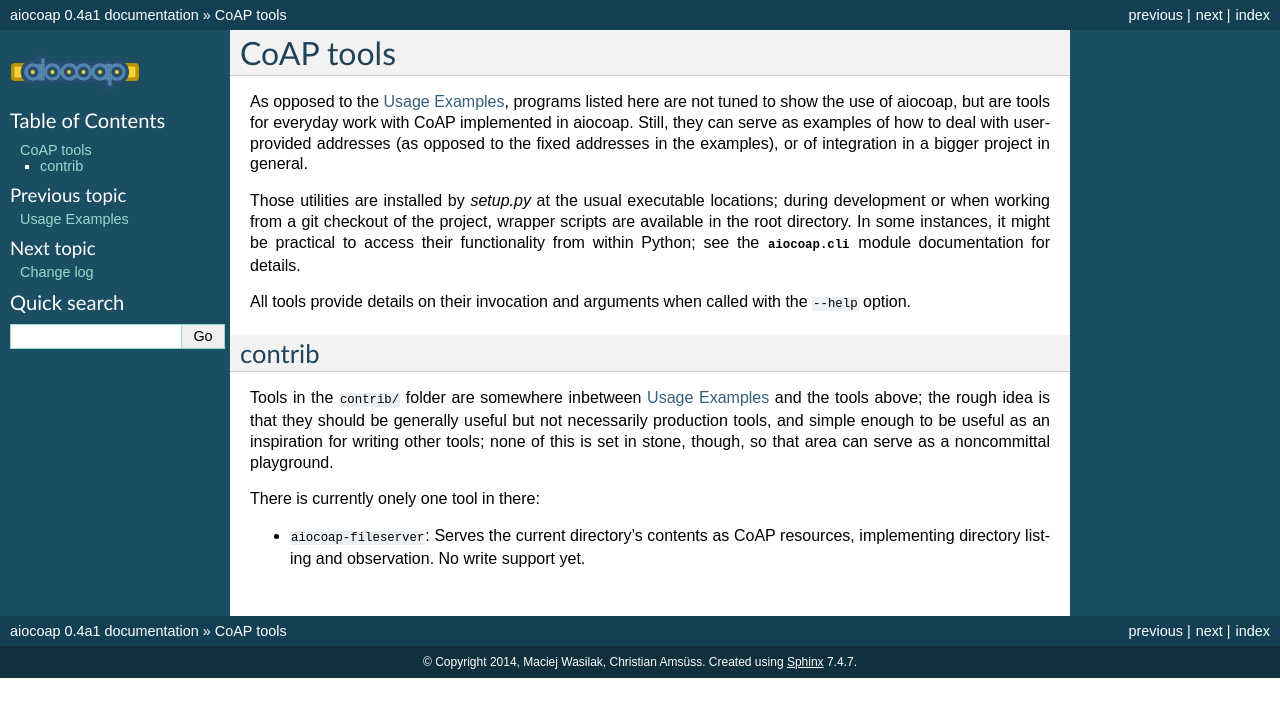
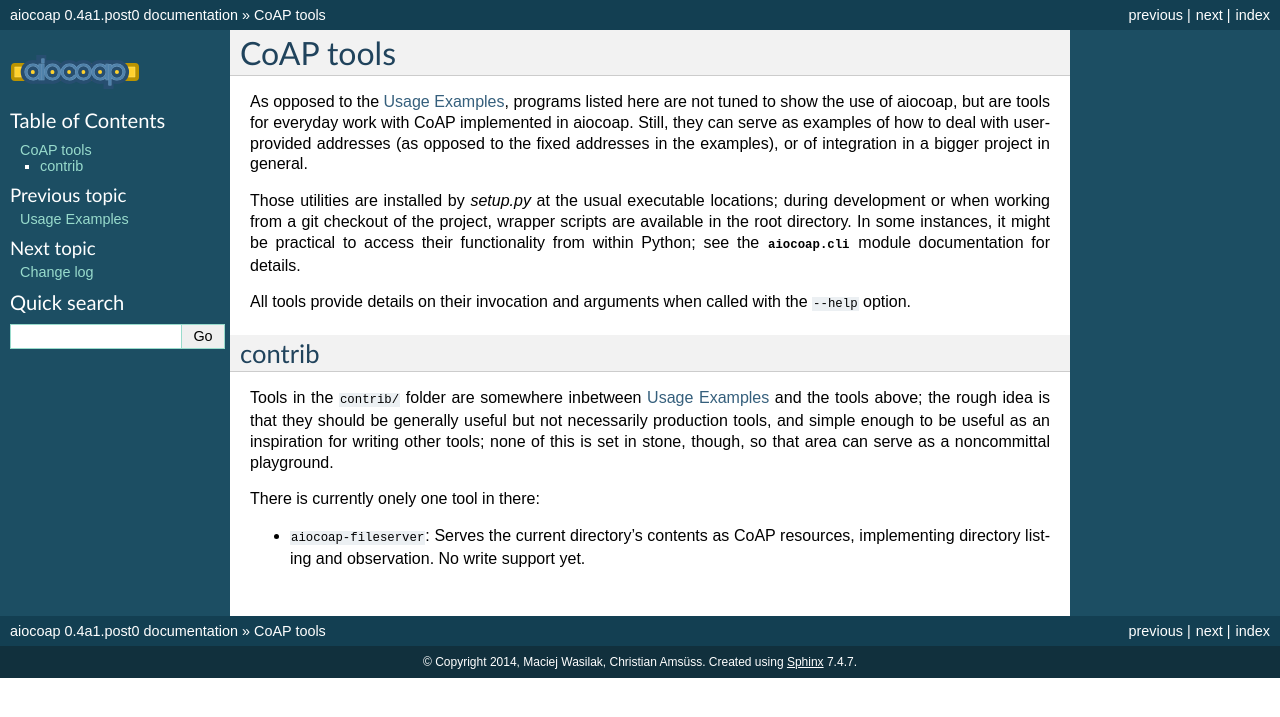
Before and after one commit to chrysn/aiocoap, a Sphinx documentation site: the page built from doc/tools.rst, in a window 1280 px wide. Shown: the top 717 px of the page. Built offline with Sphinx 7.4.7, drawn with Linux system fonts in a browser that asks for light colours; pages that are not in the unit, such as notebooks, are missing from menus.

Commit message:
Introduce .post0 releases to indicate development
This should help mitigate wrongly identified versions as in [110] by
making the released version and later git versions distinguishable in
paths in site-packages or other version information.

[110]: https://github.com/chrysn/aiocoap/issues/110

```diff
--- a/doc/conf.py
+++ b/doc/conf.py
@@ -59,7 +59,7 @@ copyright = u'2014, Maciej Wasilak, Christian Amsüss'
 # The short X.Y version.
 version = '0.4'
 # The full version, including alpha/beta/rc tags.
-release = '0.4a1'
+release = '0.4a1.post0'
 
 # The language for content autogenerated by Sphinx. Refer to documentation
 # for a list of supported languages.
--- a/setup.py
+++ b/setup.py
@@ -17,7 +17,7 @@ from distutils.core import Command
 import os
 
 name = "aiocoap"
-version = "0.4a1"
+version = "0.4a1.post0"
 description = "Python CoAP library"
 longdescription = __doc__
 
```
Also changed, not shown: 1 other file.
